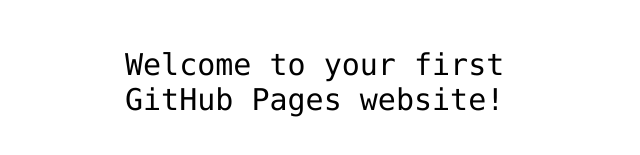
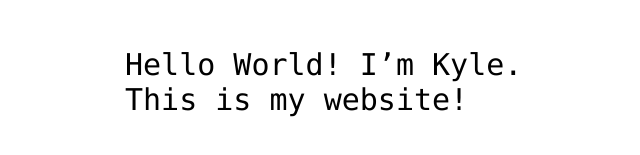
Before and after one commit to kbarringer-1/hello-world, a plain HTML site: page index.html in a window 1280 px wide. Shown: the part 341-496 px from the top of the page, without its empty margins (315-955 px from the left). Drawn offline with Linux system fonts and the light colour scheme.

Commit message:
Add name

```diff
--- a/index.html
+++ b/index.html
@@ -12,7 +12,7 @@
 <img src="https://octodex.github.com/images/daftpunktocat-thomas.gif" id="octocat" alt="octocat-gif" />
 
 <!-- Change this code here by copy and pasting your template on line 15 -->
-<p>Welcome to your first GitHub Pages website!</p>
+<p>Hello World! I’m Kyle. This is my website!</p>
 
 </body>
 </html>
```
